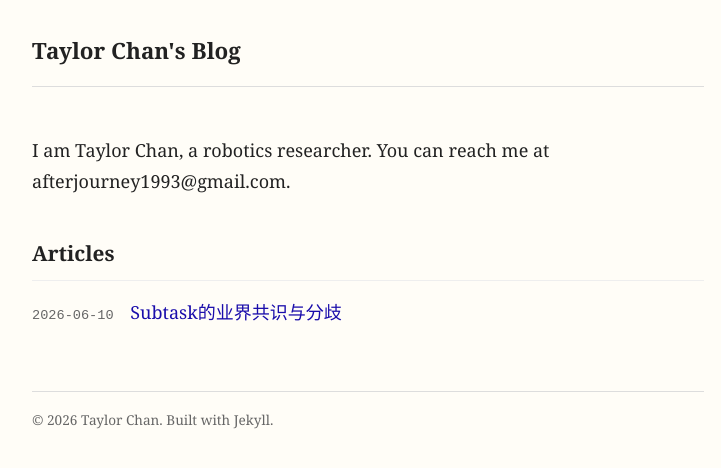
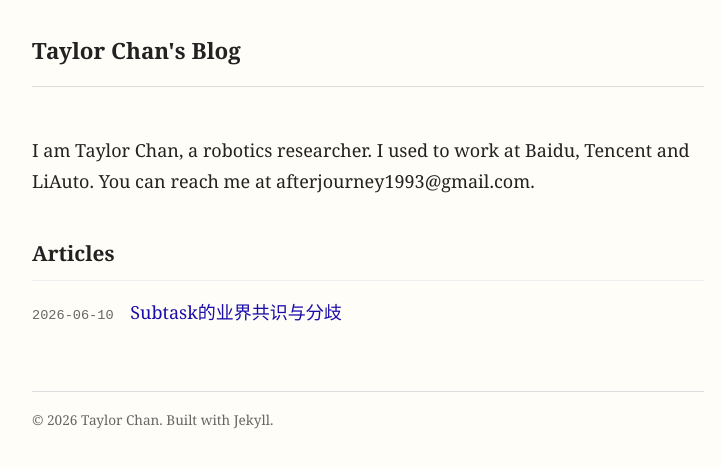
Before and after one commit to fire337/fire337.github.io, a Jekyll site: the page built from index.md, in a window 1280 px wide. Shown: the top 468 px of the page, without its empty margins (272-993 px from the left). Built offline with Jekyll 4.4.1, drawn with Linux system fonts in a browser that asks for light colours.

Commit message:
Update index.md

```diff
--- a/index.md
+++ b/index.md
@@ -3,4 +3,4 @@ layout: home
 title: Home
 ---
 
-I am Taylor Chan, a robotics researcher. You can reach me at afterjourney1993@gmail.com.
+I am Taylor Chan, a robotics researcher. I used to work at Baidu, Tencent and LiAuto. You can reach me at afterjourney1993@gmail.com.
```
